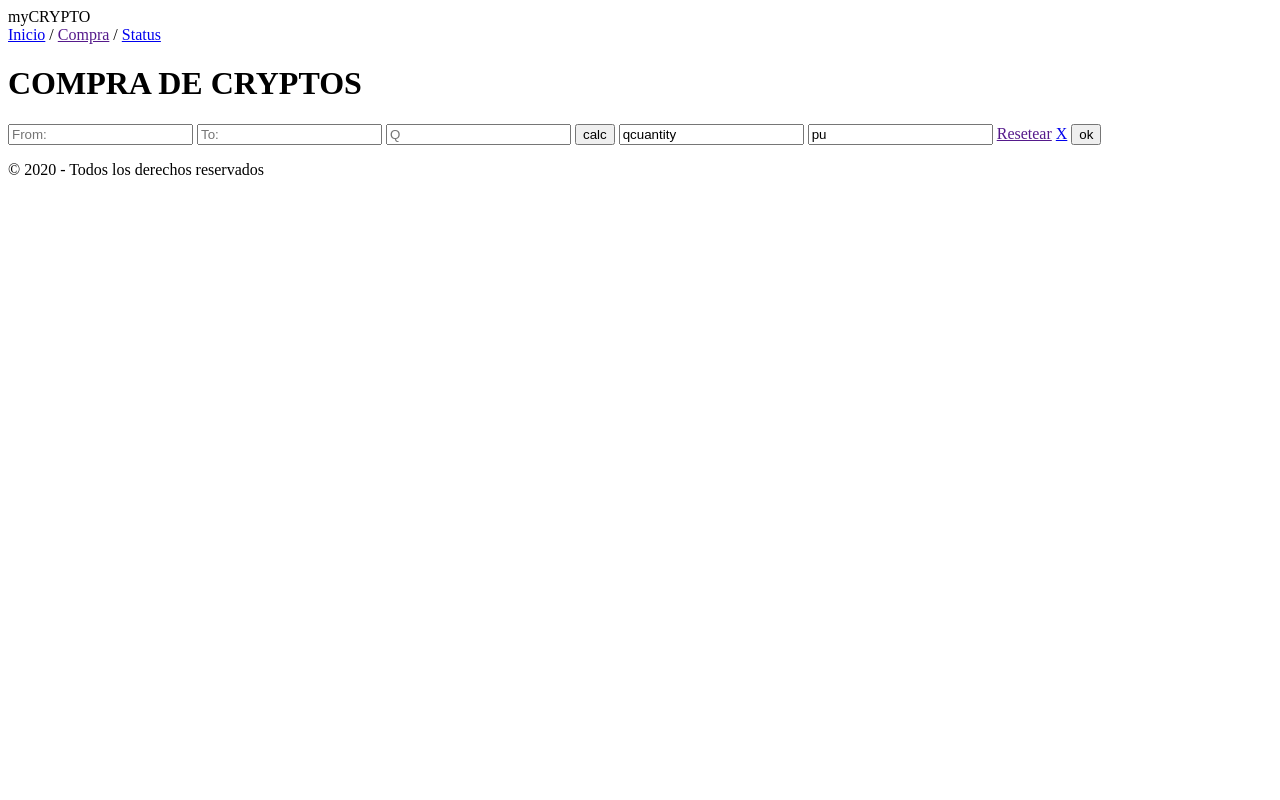
After one commit to eldeivich/proyecto_flask, a Flask app: page /purchase in a window 1280 px wide. The commit adds this page. Run offline with Flask 2, Linux system fonts and the light colour scheme.

Commit message:
Primer esbozo de app no funcional

```diff
--- a/cryptoapp/routes.py
+++ b/cryptoapp/routes.py
@@ -4,3 +4,11 @@ from flask import render_template
 @app.route("/")
 def index():
     return render_template("index.html")
+
+@app.route("/purchase")
+def purchase():
+    return render_template("purchase.html")
+
+@app.route("/status")
+def status():
+    return render_template("status.html")
--- /dev/null
+++ b/cryptoapp/templates/purchase.html
@@ -0,0 +1,29 @@
+<html lang="en">
+<head>
+    <meta charset="UTF-8">
+    <meta name="viewport" content="width=device-width, initial-scale=1.0">
+    <meta http-equiv="X-UA-Compatible" content="ie=edge">
+    <title>Compra de Cryptos</title>
+</head>
+<body>
+    <header>myCRYPTO</header>
+    <nav>
+        <a href="/">Inicio</a> /
+        <a class="deact" href="">Compra</a> /
+        <a href="status">Status</a>
+    </nav>
+    <h1>COMPRA DE CRYPTOS</h1>
+    <form action="">
+        <input type="text" name="from" placeholder="From:">
+        <input type="text" name="to" placeholder="To:">
+        <input type="text" name="q" placeholder="Q">
+        <input type="button" value="calc">
+        <input type="text" value="qcuantity" placeholder="Q">
+        <input type="text" value="pu" placeholder="P.U.">
+        <a href="">Resetear</a>
+        <a href="/">X</a>
+        <input type="button" value="ok" placeholder="V">
+    </form>
+    <footer>&copy; 2020 - Todos los derechos reservados</footer>
+</body>
+</html>
```
Also changed, not shown: cryptoapp/templates/index.html (+4 -4 lines), cryptoapp/templates/status.html (added, +21 -0 lines).
